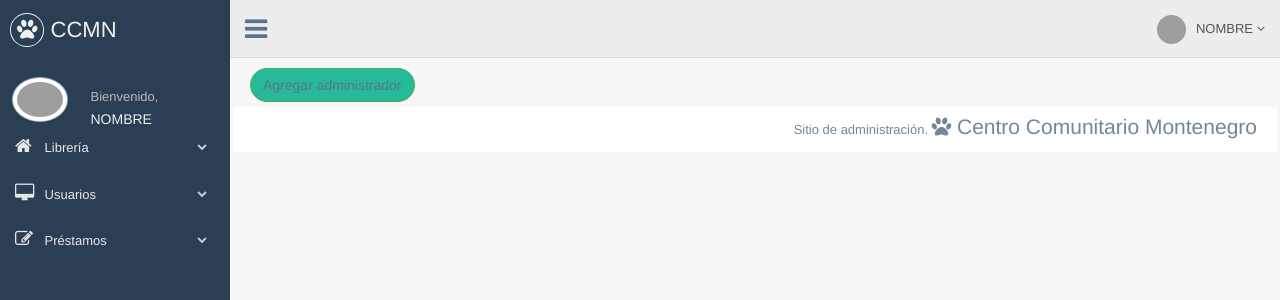
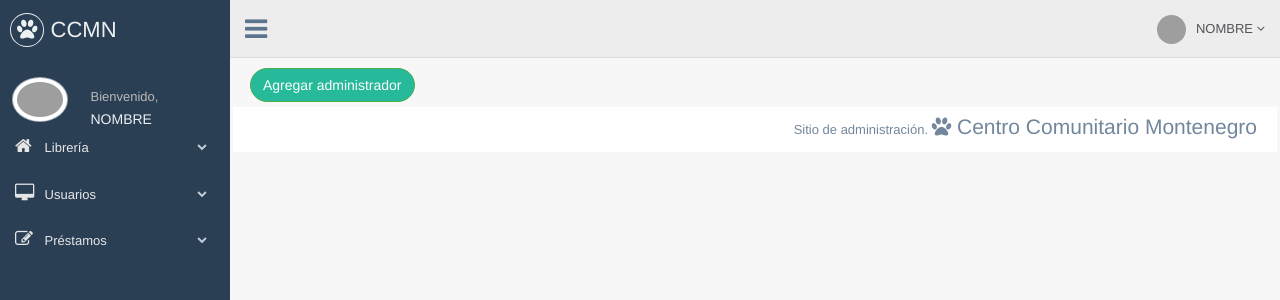
Before and after one commit to EduardoVaca/CCMN, a Django app: page /administrador/users-admin/ in a window 1280 px wide. Shown: the top 300 px of the page. Run offline with Django 3.2, Linux system fonts and the light colour scheme; the visitor is signed in with stand-in values (Sample User, id 1); some libraries are stand-ins or nearby versions; grey boxes are pictures that could not be loaded.

Commit message:
Added better button

```diff
--- a/templates/administrador/user_administrador_lista.html
+++ b/templates/administrador/user_administrador_lista.html
@@ -2,6 +2,6 @@
 
 {% block content %}
 
-<button type="button" class="btn btn-round btn-success"><a href="add/">Agregar administrador</a></button>
+<a href="add/" class="btn btn-round btn-success">Agregar administrador</a>
 
 {%endblock%}
```
